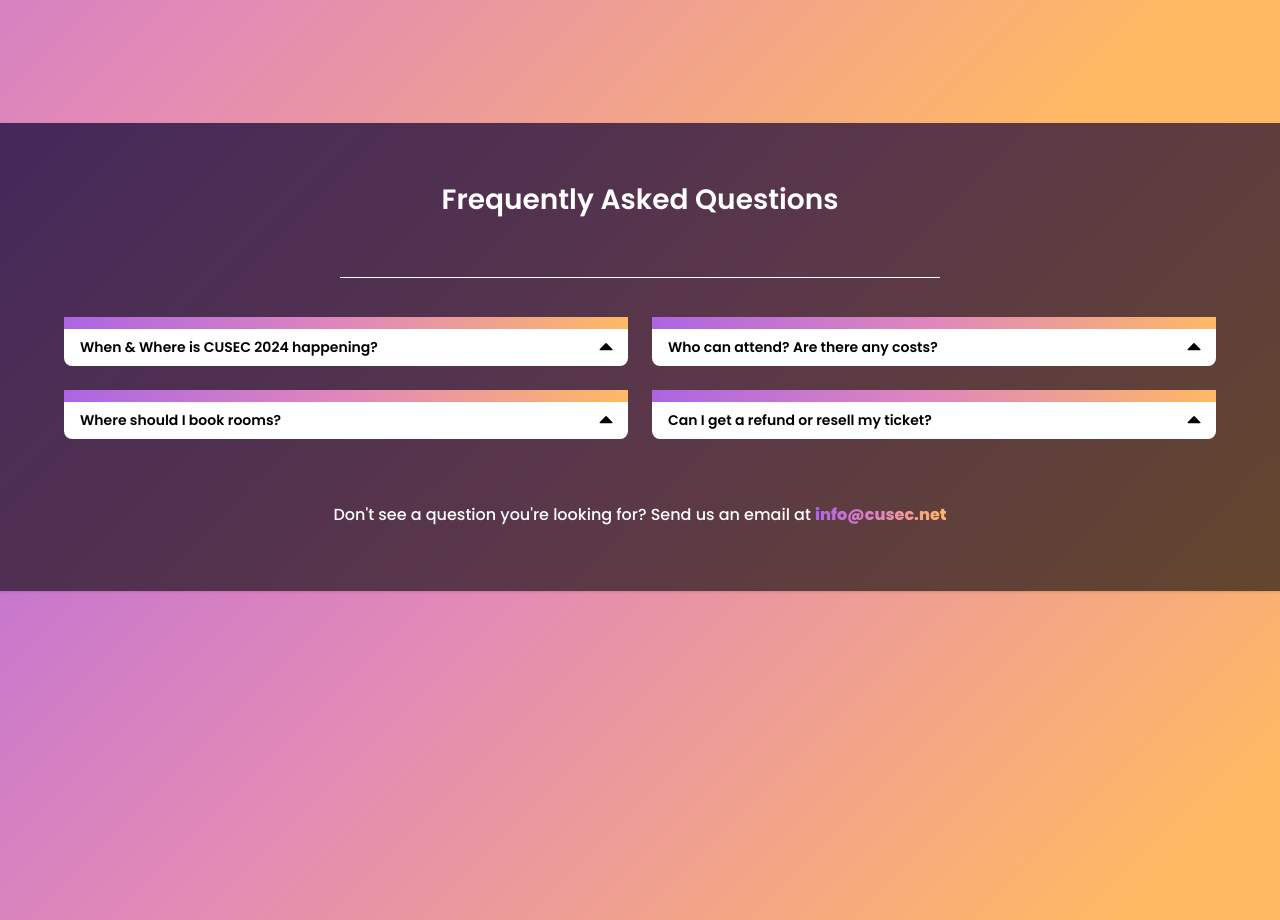
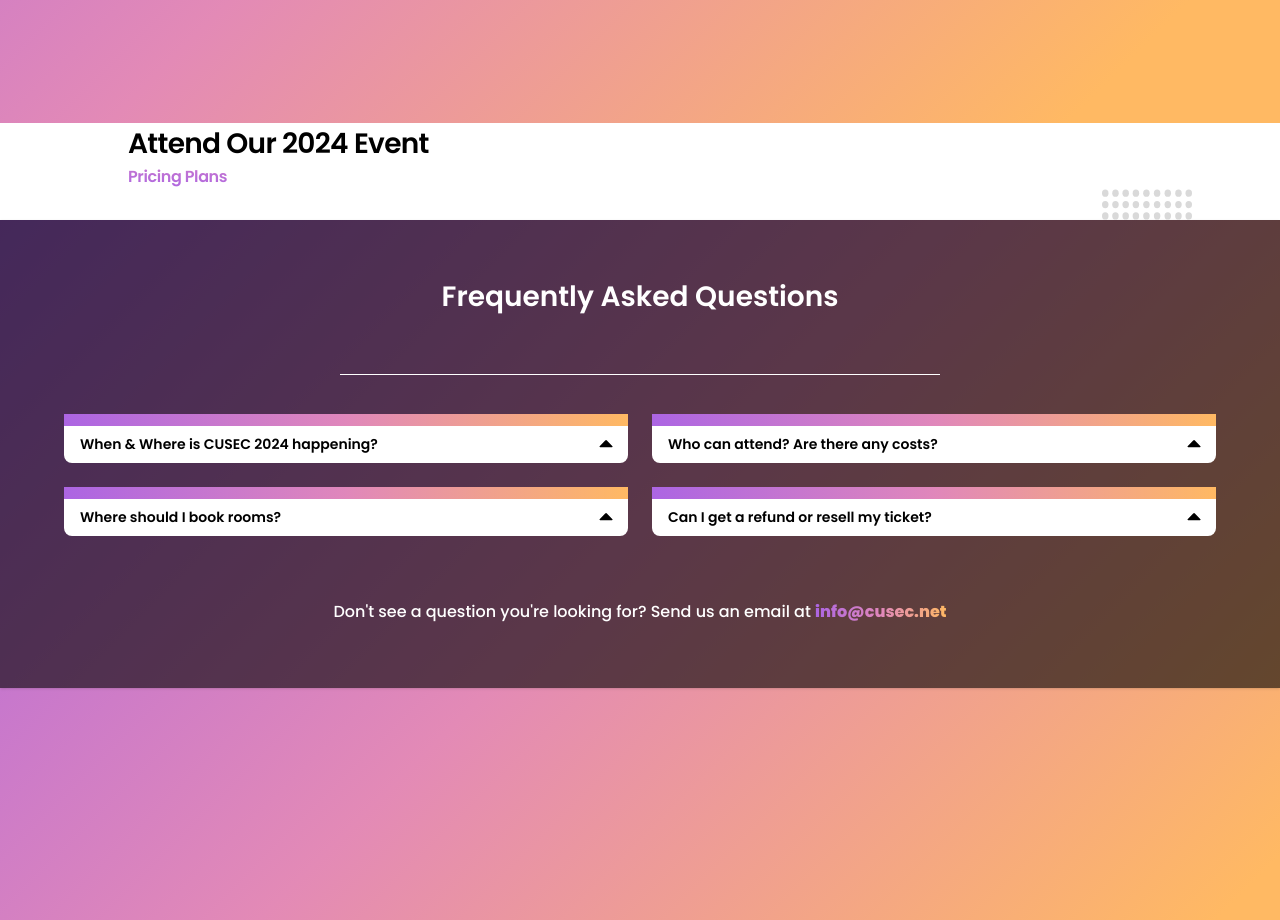
Before and after one commit to cusec/2024, a Next.js app: page / in a window 1280 px wide. Shown: the part 2560-3480 px from the top of the page. Built offline with nearby package versions, Linux system fonts and the light colour scheme.

Commit message:
feat: Add subtitle and horizontal circle grid to Tickets section

```diff
--- a/src/components/Landing Page/Tickets.tsx
+++ b/src/components/Landing Page/Tickets.tsx
@@ -1,15 +1,31 @@
 import { useFadeBackground } from "@/app/layout";
-import BlueBorderSquareBox from "./BlueBorderSquareBox";
+import Image from "next/image";
+import circle_grid_vertical from "@/assets/circle_grid_vertical.svg";
+import circle_grid_horizontal from "@/assets/circle_grid_horizontal.svg";
 
 export default function Sponsor() {
   const fadeBackground = useFadeBackground();
+
   return (
     <div
       className={`transition-opacity ease-in-out duration-[1500ms] ${
         fadeBackground ? "opacity-0" : "opacity-100"
       }`}
     >
-    <h2 className="text-[28px] font-semibold pb-10 block md:hidden">Attend Our 2024 Event</h2>
+      <h2 className="text-[28px] font-semibold tracking-tight">
+        Attend Our 2024 Event
+      </h2>
+      <p className="font-semibold bg-clip-text text-transparent bg-gradient-to-tr from-royalPurple to-roseQuartz tracking-tight">
+        Pricing Plans
+      </p>
+
+      <span className="flex justify-end mr-[-40px]">
+        <Image
+          src={circle_grid_horizontal}
+          alt="Horizontal grid of grey circles"
+        />
+      </span>
+
       <div className="bg-black bg-opacity-60 shadow mx-auto px-20 text-white">
 
       </div>
```
